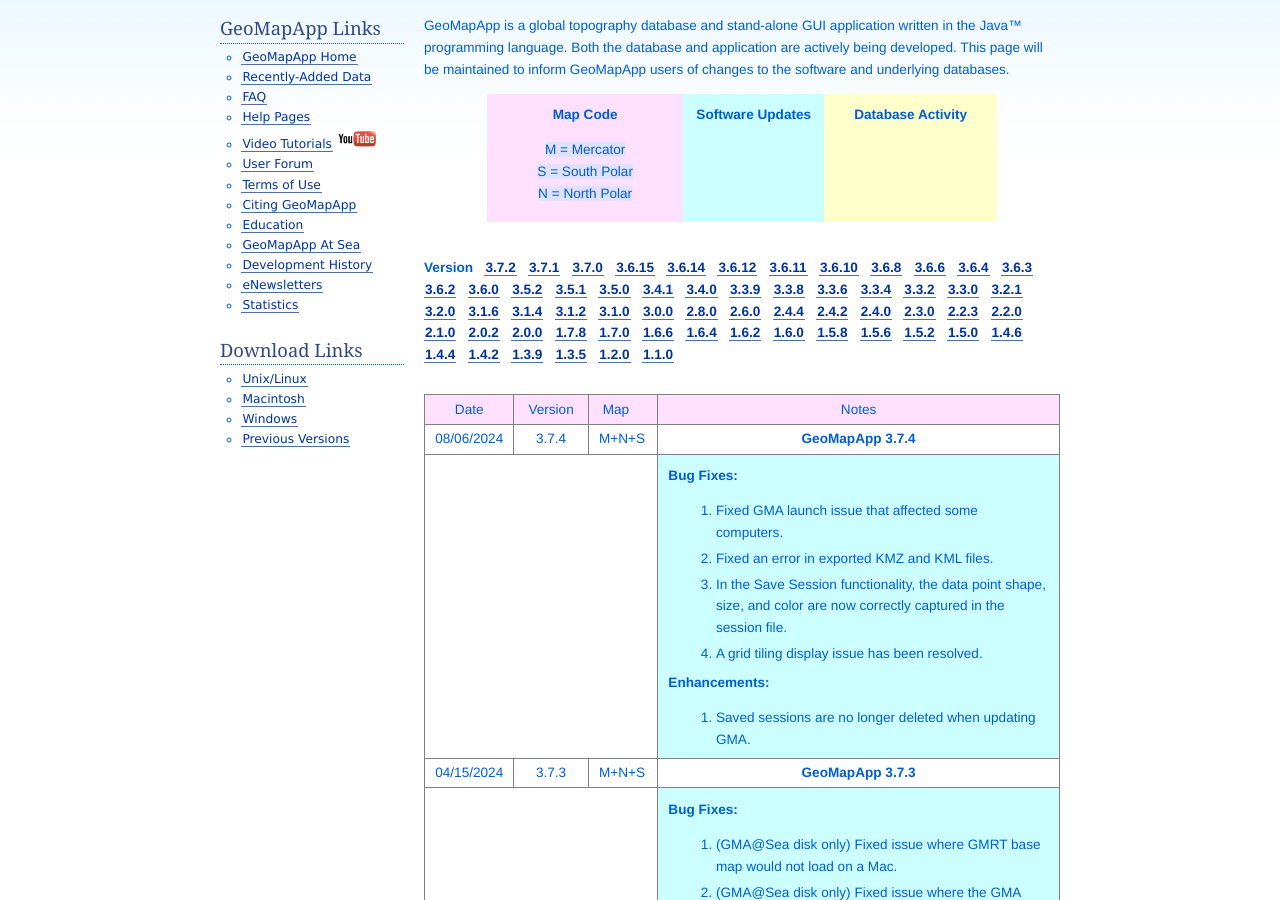
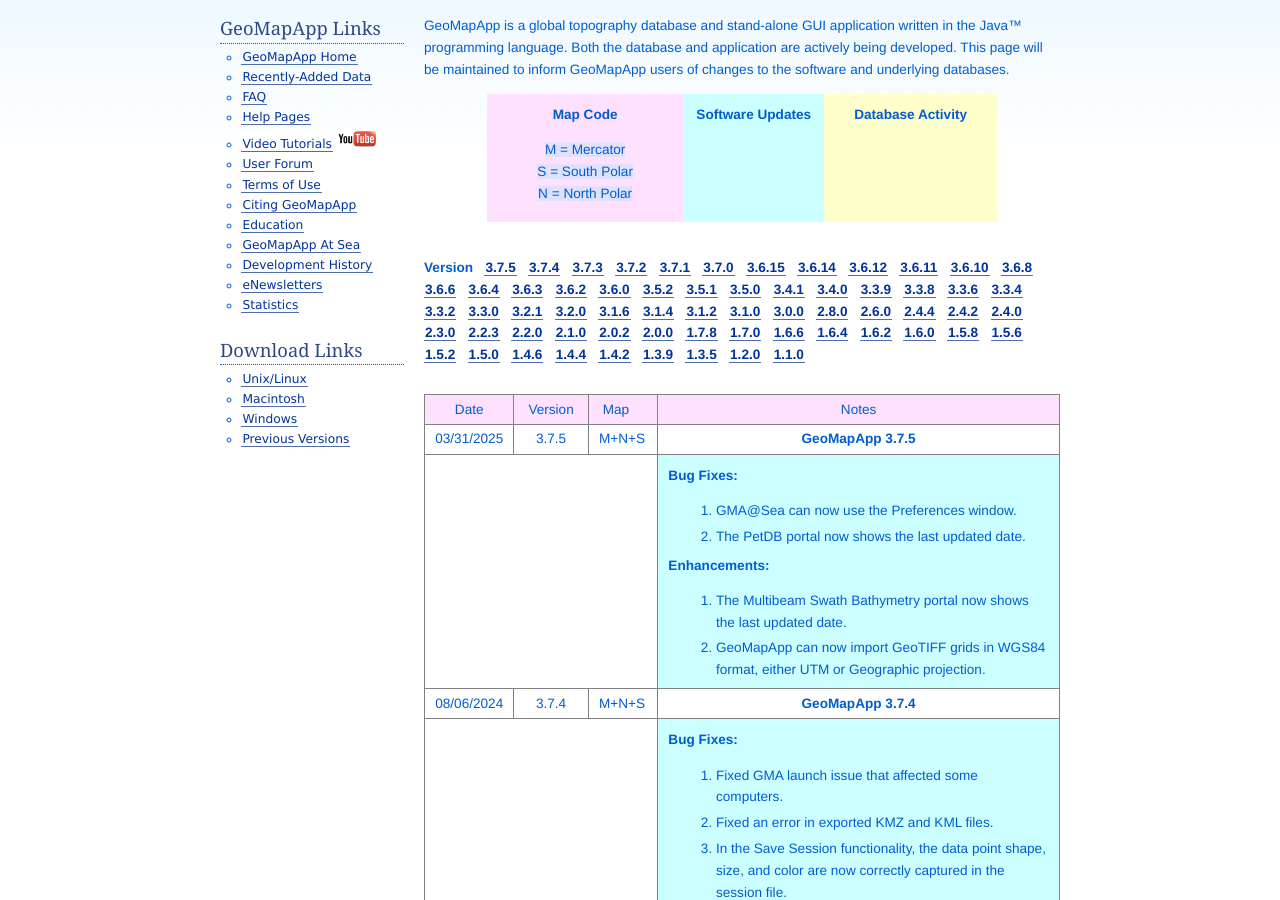
Before and after one commit to mgds/www.geomapapp.org, a Jekyll site: the page built from WhatsNew.html, in a window 1280 px wide and 900 px high, scrolled down 251 px. Built offline with Jekyll 4.4.1, drawn with Linux system fonts in a browser that asks for light colours.

Commit message:
Updated some info for the upcoming release

```diff
--- a/WhatsNew.html
+++ b/WhatsNew.html
@@ -30,6 +30,9 @@
 </table>
             <br>
             <strong>Version&nbsp;&nbsp;
+	      <a href="#p375">3.7.5</a>&nbsp;&nbsp;
+	      <a href="#p374">3.7.4</a>&nbsp;&nbsp;
+	      <a href="#p373">3.7.3</a>&nbsp;&nbsp;
 	      <a href="#p372">3.7.2</a>&nbsp;&nbsp;
 	    <a href="#p371">3.7.1</a>&nbsp;&nbsp;
 	    <a href="#p370">3.7.0</a>&nbsp;&nbsp;
@@ -100,6 +103,35 @@
                   <td style="vertical-align: top; background-color: rgb(255, 224, 255);  width: 10%;">&nbsp;Map<br></td>
                   <td style="vertical-align: top; background-color: rgb(255, 224, 255); text-align: center;  width: 75%;">Notes<br></td>
                 </tr>
+		<!-- 3.7.5 -->
+                <tr>
+                    <td style="vertical-align: top; background-color: rgb(255, 255, 255);">03/31/2025</td>
+                    <td style="vertical-align: top; background-color: rgb(255, 255, 255);">
+                    <div align="center">3.7.5</div>
+                    </td>
+                    <td style="vertical-align: top; background-color: rgb(255, 255, 255);">
+                    <div align="center">M+N+S<a name="p375" id="p375"></a></div>
+                    </td>
+                    <td style="vertical-align: top; background-color: rgb(255, 255, 255);">
+                    <div align="center"><strong>GeoMapApp 3.7.5</strong></div>
+                    </td>
+                </tr>
+                <tr>
+                    <td style="vertical-align: top; background-color: rgb(255, 255, 255);" colspan=3></td>
+                    <td style="vertical-align: top; background-color: rgb(195, 255, 255));">
+                    <p><strong>Bug Fixes:</strong></p>
+                    <ol style="list-style-type: decimal;">
+                      <li>GMA@Sea can now use the Preferences window.</li>
+		      <li>The PetDB portal now shows the last updated date.</li>
+                    </ol>
+                    <p><strong>Enhancements:</strong></p>
+                    <ol style="list-style-type: decimal;">
+		      <li>The Multibeam Swath Bathymetry portal now shows the last updated date.</li>
+		      <li>GeoMapApp can now import GeoTIFF grids in WGS84 format, either UTM or Geographic projection.</li>
+                    </ol>
+                    </td>
+		</tr>
+
 <!-- 3.7.4 -->
                 <tr>
                     <td style="vertical-align: top; background-color: rgb(255, 255, 255);">08/06/2024</td>
@@ -121,15 +153,14 @@
                       <li>Fixed GMA launch issue that affected some computers.</li>
 		      <li>Fixed an error in exported KMZ and KML files.</li>
 		      <li>In the Save Session functionality, the data point shape, size, and color are now correctly captured in the session file.</li>
-		      <li>A grid tiling display issue has been resolved.
-</li>
+		      <li>A grid tiling display issue has been resolved.</li>
                     </ol>
                     <p><strong>Enhancements:</strong></p>
                     <ol style="list-style-type: decimal;">
 		      <li>Saved sessions are no longer deleted when updating GMA.</li>
                     </ol>
                     </td>
-</tr>
+		</tr>
 <!-- 3.7.3 -->
                 <tr>
                     <td style="vertical-align: top; background-color: rgb(255, 255, 255);">04/15/2024</td>
--- a/_layouts/newsletter.html
+++ b/_layouts/newsletter.html
@@ -4,7 +4,6 @@
 <meta http-equiv="Content-Type" content="text/html; charset=iso-8859-1">
 </head>
 <body>
-    <div align="center"><font size="1" face="Arial, Helvetica, sans-serif">To ensure delivery to your inbox, please add announce@geomapapp.org to your address book.</div>
     <table width="614" border="0" align="center" cellpadding="0" cellspacing="0" style="border:1px solid #b3b3b3;">
         <tr>
             <td style="border-top: 1px solid #FFFFFF;"><a href="/" target="_blank"><img src="https://www.geomapapp.org/assets/imgs/GeoMapApp.jpg" alt="GeoMapApp Banner" width="614" height="117" border="0"></a></td>
@@ -15,9 +14,9 @@
                     <tr>
                         <td width="424" valign="top" style="padding-top:20px; padding-right:20px;padding-bottom:20px;padding-left:20px;">
                             <table width="150" border="0" align="right" style="padding-right:10px;">
-                                <tr>
+                                <!-- <tr>
                                     <td align="right"><font color="#333333" size="1" face="Arial, Helvetica, sans-serif">Vol.{{page.volume}} No.{{page.number}}</font></td>
-                                </tr>
+                                </tr>-->
                                 <tr>
                                     <td align="right"><font color="#333333" size="1" face="Arial, Helvetica, sans-serif">{{page.date}}</font></td>
                                 </tr>
--- a/index.markdown
+++ b/index.markdown
@@ -9,8 +9,8 @@
 <div style="text-align:center;">
     <p>
         <span style="font-size:1.3em;font-weight:bold;">The current version of GeoMapApp is</span>
-        <span style="font-size:1.4em">3.7.4</span>
-        (Released August, 2024)
+        <span style="font-size:1.4em">3.7.5</span>
+        (Released March, 2025)
     </p>
 </div>
 
```
Also changed, not shown: eNewsletters/index.html (+20 -2 lines), eNewsletters/volume18/gma_vol1801.html (added, +19 -0 lines).
